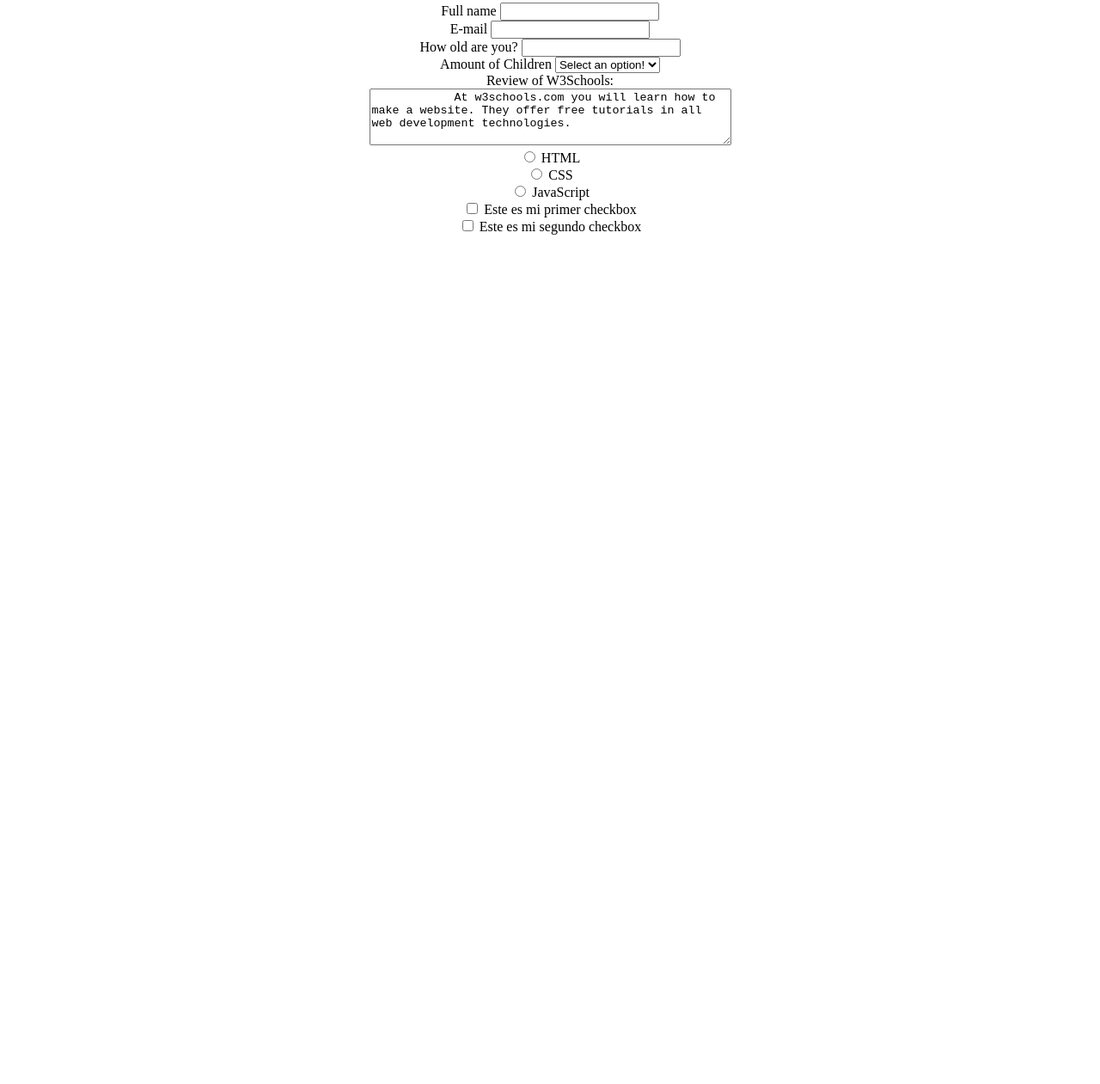
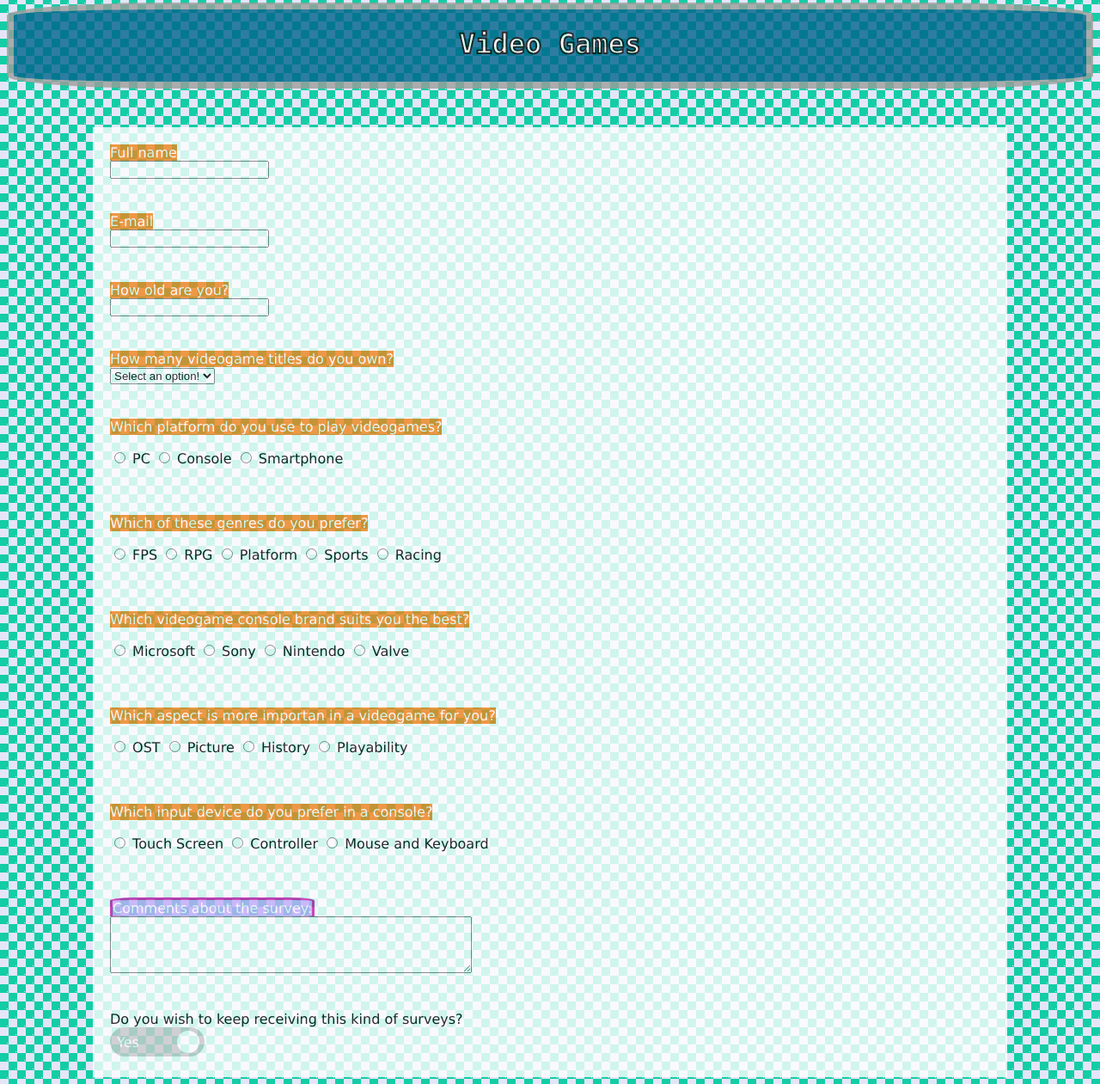
Before and after one commit to DiegoVelazquez-Ksquare/act3_surveyform, a plain HTML site: page index.html in a window 1280 px wide. Shown: the part 5-1266 px from the top of the page at 86% size. Before the commit the page ends 800 px from the top, so only its background shows below. Drawn offline with Linux system fonts and the light colour scheme.

Commit message:
last update

```diff
--- a/index.html
+++ b/index.html
@@ -7,62 +7,233 @@
     <title>Document</title>
 </head>
 <style>
+    body{
+        background-color: #e5e5f7;
+        opacity: 0.8;
+        background-image:  repeating-linear-gradient(45deg, rgb(18, 205, 165) 25%,
+        transparent 25%, transparent 75%, rgb(18, 205, 165)75%, rgb(18, 205, 165)),
+        repeating-linear-gradient(45deg, rgb(18, 205, 165) 25%, #e5e5f7 25%, #e5e5f7 75%,
+        rgb(18, 205, 165)75%, rgb(18, 205, 165));
+        background-position: 0 0, 10px 10px;
+        background-size: 20px 20px;
+        font-family: Verdana, Geneva, Tahoma, sans-serif;
+    }
     form{
+
         text-align: center;
+        background-color: white;
+        box-sizing: border-box;
+        margin-left: 100px;
+        margin-right: 100px;
+        margin-top: 45px;
+    }
+    header{
+        text-align:center;
+      color:white;
+      background-color: rgb(0, 100, 139);
+      border:8px solid rgb(158, 157, 155);
+      border-radius:15%;
+      height: 100px;
+      font-family: "Monaco", "Courier New", monospace;
+      box-sizing: border-box;
+    }
+    h1{text-align: center;
+        -webkit-text-stroke: 2px black;}
+    label{text-align: center;}
+    .question{
+        color:white;
+      background-color: rgb(240, 134, 27);
+      margin-bottom:40px;
+      margin-top: 20px;
+    }
+    .comment-label{
+        color:white;
+      background-color: rgba(77, 27, 240, 0.348);
+      border:3px solid rgb(197, 31, 169);
+      border-radius:15%;
+      margin-bottom:40px;
+      margin-top: 20px;
+    }
+    input{
+        text-align: justify;
+    }
+    .option{
+        margin-bottom:20px;
+      margin-top: 20px;
+    }
+    div{
+        text-align: justify;
+        padding: 20px;
     }
 
+    .switchBtn {
+    position: relative;
+    display: inline-block;
+    width: 110px;
+    height: 34px;
+    }
+    .switchBtn input {display:none;}
+        .slide {
+    position: absolute;
+    cursor: pointer;
+    top: 0;
+    left: 0;
+    right: 0;
+    bottom: 0;
+    background-color: #ccc;
+    -webkit-transition: .4s;
+    transition: .4s;
+    padding: 8px;
+    color: #fff;
+    }
+    .slide:before {
+    position: absolute;
+    content: "";
+    height: 26px;
+    width: 26px;
+    left: 78px;
+    bottom: 4px;
+    background-color: white;
+    -webkit-transition: .4s;
+    transition: .4s;
+    }
+    input:checked + .slide {
+    background-color: #8CE196;
+    padding-left: 40px;
+    }
+    input:focus + .slide {
+    box-shadow: 0 0 1px #01aeed;
+    }
+    input:checked + .slide:before {
+    -webkit-transform: translateX(26px);
+    -ms-transform: translateX(26px);
+    transform: translateX(26px);
+    left: -20px;
+    }
+    .slide.round {
+    border-radius: 34px;
+    }
+    .slide.round:before {
+    border-radius: 50%;
+    }
 </style>
 <body>
 
+    <header>
+        <h1>Video Games</h1>
+    </header>
+    <article>
+
+    </article>
     <form>
 
-        <div class ="form-element">
-            <label class="full-name"for ="full-name">Full name </label>
+        <div class ="form-question">
+            <label class="question" for ="full-name">Full name </label><br>
             <input type = "text" name = "fullName" id="full-name">
         </div>
-        <div class ="form-element">
-            <label for ="email">E-mail </label>
+        <div class ="form-question">
+            <label class="question" for ="email">E-mail </label><br>
             <input type = "email" name = "email" id="email">
         </div>
-        <div class ="form-element">
-            <label for ="age">How old are you? </label>
+        <div class ="form-question">
+            <label class="question" for ="age">How old are you? </label><br>
             <input type = "number" name = "age" id="age">
         </div>
-        <div class ="form-element">
-           <label for="select-for-children">Amount of Children</label>
+        <div class ="form-question">
+           <label class="question" for="select-for-children">How many videogame titles do you own?</label><br>
             <select name="amountOfChildren" id="select-for-children">
 
-            <option value"">Select an option!</option>
-            <option value="1">1</option>
-            <option value="2">2</option>
-            <option value="3">3</option>
-            <option value="4">4 or more</option>
+            <option value"0">Select an option!</option>
+            <option value="0">0-10</option>
+            <option value="0">10-20</option>
+            <option value="0">20-30</option>
+            <option value="0">More</option>
         </select>
         </div>
         <div class ="form-element">
-            <label for="w3review">Review of W3Schools:</label><br>
-            <textarea id="w3review" name="w3review" rows="4" cols="50">
-            At w3schools.com you will learn how to make a website. They offer free tutorials in all web development technologies.
+            <label class="question">Which platform do you use to play videogames?</label><br>
+            <input class="option" type="radio" id="pc" name="fav_platform" value="pc">
+            <label for="pc">PC  </label>
+
+            <input class="option" type="radio" id="console" name="fav_platform" value="console">
+            <label for="console">Console  </label>
+
+            <input class="option" type="radio" id="smartphone" name="fav_platform" value="smartphone">
+            <label for="smartphone">Smartphone</label>
+        </div>
+        <div class ="form-element">
+            <label class="question">Which of these genres do you prefer?</label><br>
+            <input class="option"  type="radio" id="fps" name="fav_genre" value="fpsL">
+            <label for="fps">FPS  </label>
+
+            <input  class="option" type="radio" id="rpg" name="fav_genre" value="rpg">
+            <label for="rpg">RPG  </label>
+
+            <input class="option" type="radio" id="platform" name="fav_genre" value="platform">
+            <label for="platform">Platform</label>
+
+            <input class="option" type="radio" id="sports" name="fav_genre" value="sports">
+            <label for="sports">Sports</label>
+
+            <input class="option" type="radio" id="racing" name="fav_genre" value="racing">
+            <label for="racing">Racing</label>
+        </div>
+        <div class ="form-element">
+            <label class="question">Which videogame console brand suits you the best?</label><br>
+            <input class="option" type="radio" id="microsoft" name="fav_brand" value="microsoft">
+            <label for="microsoft">Microsoft  </label>
+
+            <input class="option" type="radio" id="sony" name="fav_brand" value="sony">
+            <label for="sony">Sony </label>
+
+            <input class="option" type="radio" id="nintendo" name="brand" value="nintendo">
+            <label for="nintendo">Nintendo </label>
+
+            <input class="option" type="radio" id="valve" name="brand" value="valve">
+            <label for="valve">Valve </label>
+        </div>
+        <div class ="form-element">
+            <label class="question">Which aspect is more importan in a videogame for you?</label><br>
+            <input class="option" type="radio" id="ost" name="fav_language" value="ost">
+            <label for="ost">OST </label>
+
+            <input class="option" type="radio" id="picture" name="fav_language" value="picture">
+            <label for="picture">Picture  </label>
+
+            <input class="option" type="radio" id="history" name="fav_language" value="history">
+            <label for="history">History</label>
+
+            <input class="option" type="radio" id="playability" name="fav_language" value="playability">
+            <label for="playability">Playability</label>
+        </div>
+        <div class ="form-element">
+            <label class="question">Which input device do you prefer in a console?</label><br>
+            <input class="option" type="radio" id="touch" name="fav_language" value="touch">
+            <label for="touch">Touch Screen </label>
+
+            <input class="option" type="radio" id="controller" name="fav_language" value="controller">
+            <label for="controller">Controller </label>
+
+            <input class="option" type="radio" id="mouse" name="fav_language" value="mouse">
+            <label for="mouse">Mouse and Keyboard</label>
+        </div>
+        <div class ="form-element">
+            <label class="comment-label" for="comments">Comments about the survey:</label><br>
+            <textarea id="comments" name="comments" rows="4" cols="50">
             </textarea>
         </div>
         <div class ="form-element">
-            <input type="radio" id="html" name="fav_language" value="HTML">
-            <label for="html">HTML</label><br>
+            <label for="select-for-children">Do you wish to keep receiving this kind of surveys?</label><br>
+            <label>
 
-            <input type="radio" id="css" name="fav_language" value="CSS">
-            <label for="css">CSS</label><br>
-
-            <input type="radio" id="javascript" name="fav_language" value="JavaScript">
-            <label for="javascript">JavaScript</label>
-        </div>
-        <div class ="form-element">
-            <label>
-            <input type="checkbox" id="cbox1" value="first_checkbox"> Este es mi primer checkbox</label><br>
-
-            <input type="checkbox" id="cbox2" value="second_checkbox">
-            <label for="cbox2">Este es mi segundo checkbox</label>
+            <label class="switchBtn">
+                <input type="checkbox">
+                <div class="slide round">Yes</div>
+            </label>
         </div>
     </form>
 
+
+
 </body>
 </html>
```
